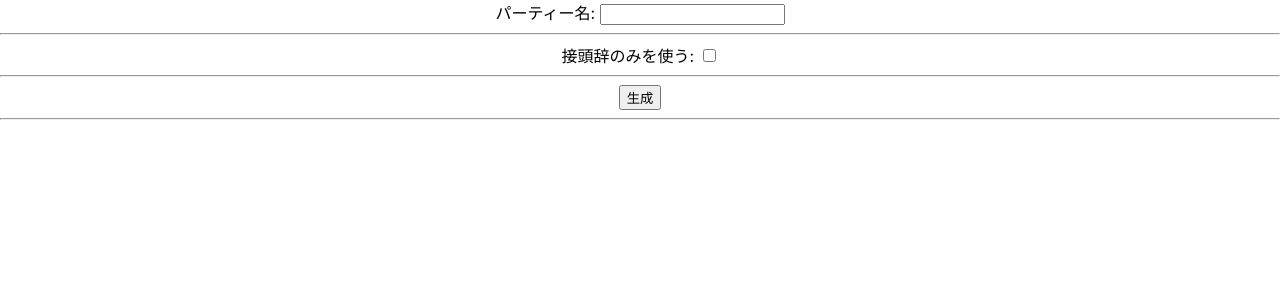
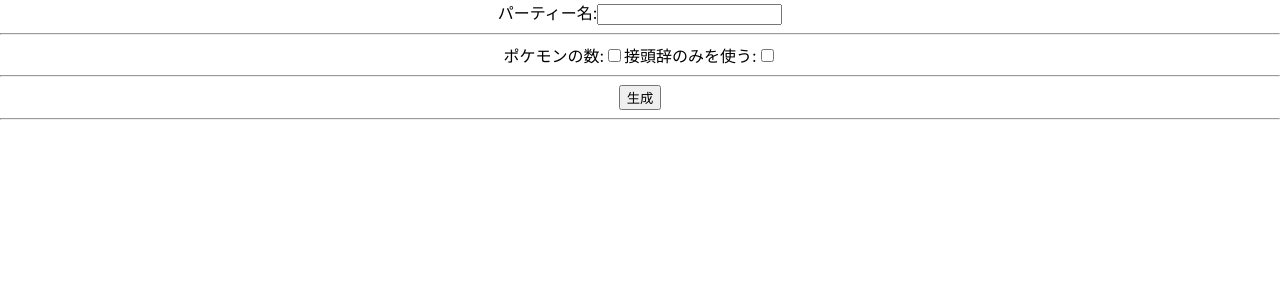
Before and after one commit to ukikagi/pokeasa-generator, a React (Create React App) app: page / in a window 1280 px wide. Shown: the top 300 px of the page. Built offline with nearby package versions, Linux system fonts and the light colour scheme.

Commit message:
Remove unnecessary spaces

```diff
--- a/src/App.tsx
+++ b/src/App.tsx
@@ -39,7 +39,7 @@
   return (
     <div className="App">
       <label>
-        パーティー名:{" "}
+        パーティー名:
         <input
           type="text"
           value={partyName}
@@ -48,7 +48,15 @@
       </label>
       <hr />
       <label>
-        接頭辞のみを使う:{" "}
+        ポケモンの数:
+        <input
+          type="checkbox"
+          checked={useOnlyPrefix}
+          onChange={(e) => setUseOnlyPrefix(e.target.checked)}
+        />
+      </label>
+      <label>
+        接頭辞のみを使う:
         <input
           type="checkbox"
           checked={useOnlyPrefix}
```
